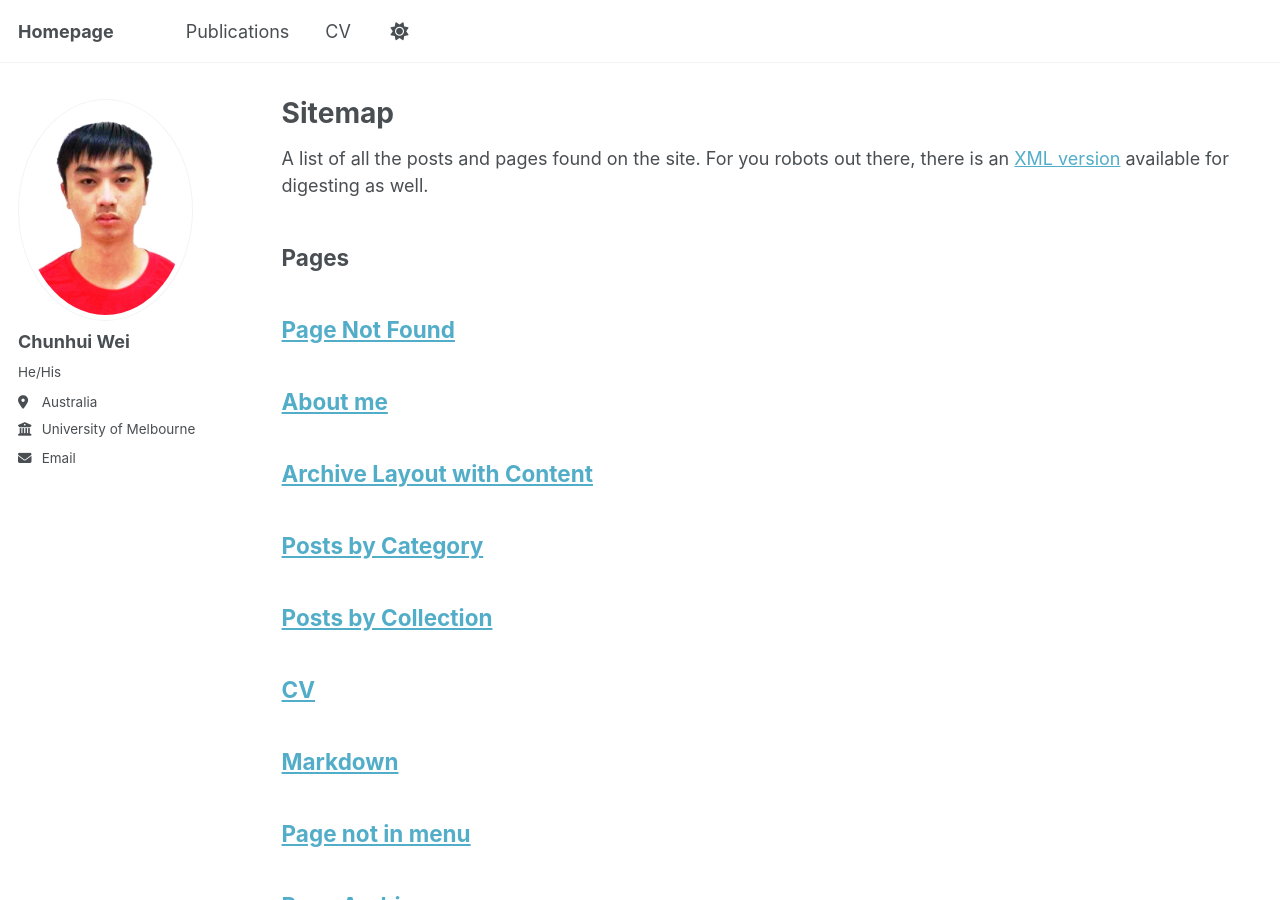
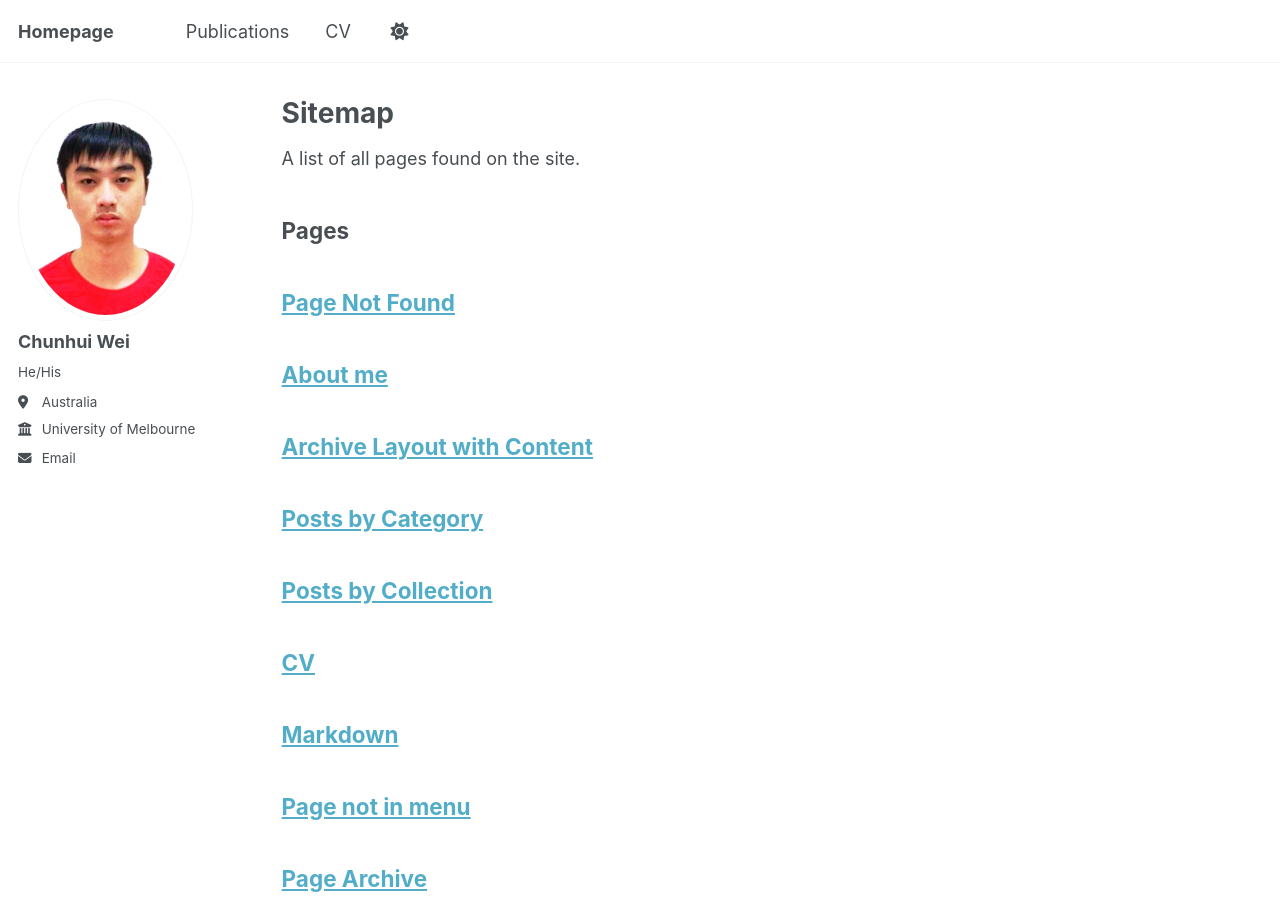
Before and after one commit to chunhuiwei736/chunhuiwei736.github.io, a Jekyll site: the page built from _pages/sitemap.md, in a window 1280 px wide and 900 px high. Built offline with Jekyll 4.4.1, drawn with Linux system fonts in a browser that asks for light colours; a script that is not in the unit is left out.

Commit message:
Revise sitemap description for conciseness
Updated description of sitemap content for clarity.

```diff
--- a/_pages/sitemap.md
+++ b/_pages/sitemap.md
@@ -7,7 +7,7 @@
 
 {% include base_path %}
 
-A list of all the posts and pages found on the site. For you robots out there, there is an [XML version]({{ base_path }}/sitemap.xml) available for digesting as well.
+A list of all pages found on the site.
 
 <h2>Pages</h2>
 {% for post in site.pages %}
```
